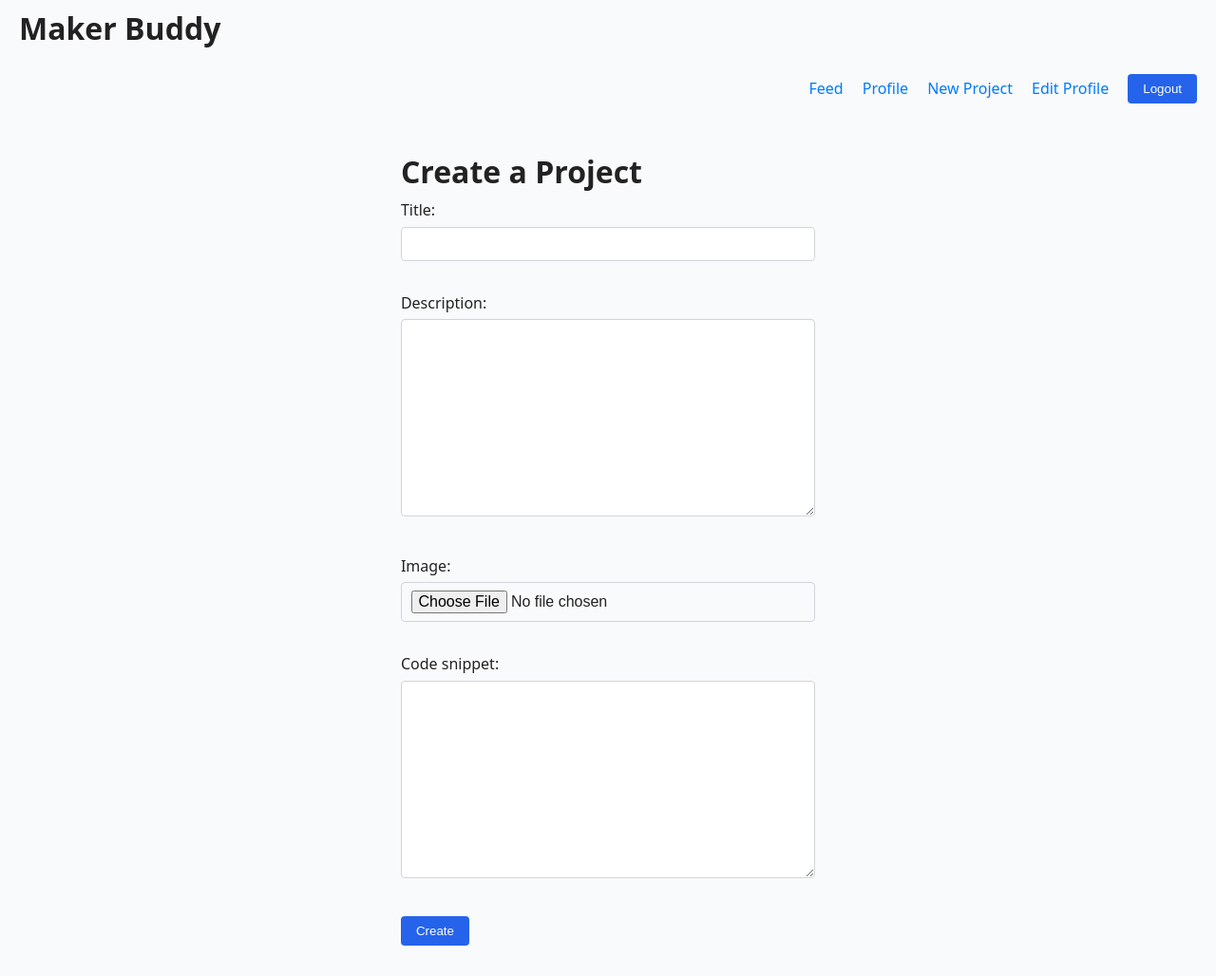
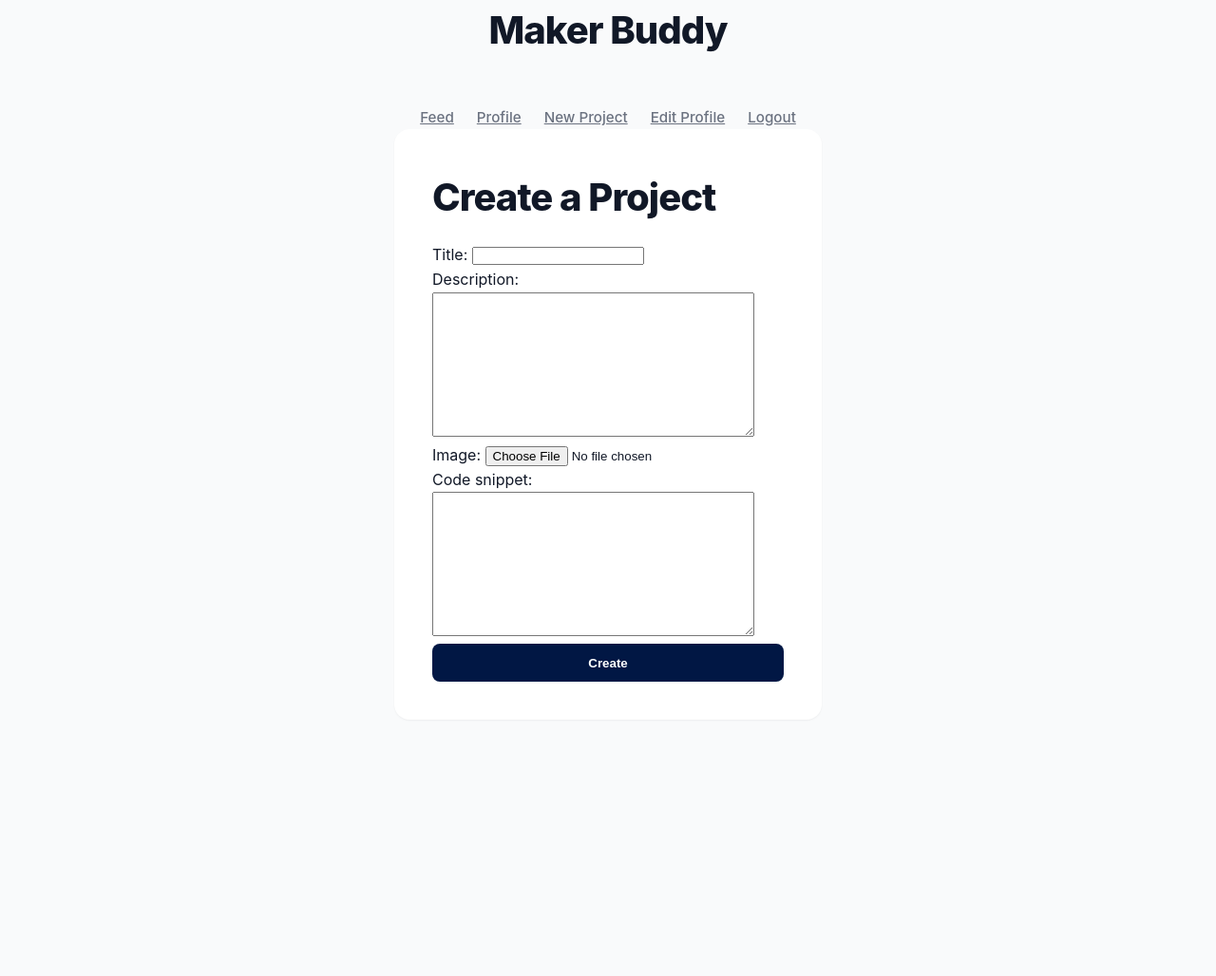
Before and after one commit to cjvillar/Maker_Buddy, a Django app: page /projects/ in a window 1280 px wide. Shown: the whole page at 95% size. After the commit the page ends 718 px from the top, so only its background shows below. Run offline with Django 5.2, Linux system fonts and the light colour scheme; the visitor is signed in with stand-in values (Sample User, id 1).

Commit message:
updated styleing for nav and added projects detail

```diff
--- a/static/css/main.css
+++ b/static/css/main.css
@@ -1,228 +1,173 @@
-*,
-*::before,
-*::after {
+/* Base Reset  Variables */
+*, *::before, *::after {
   box-sizing: border-box;
   margin: 0;
   padding: 0;
 }
 
-html {
-  font-size: 16px;
+:root {
+  --primary: #011744;
+  --primary-hover: #1d4ed8;
+  --bg-body: #f9fafb;
+  --bg-card: #ffffff;
+  --text-main: #111827;
+  --text-muted: #6b7280;
+  --border-color: #e5e7eb;
+  --radius-md: 16px;
+  --radius-sm: 8px;
+  --shadow-sm: 0 1px 2px rgba(0,0,0,0.05);
+  --shadow-md: 0 10px 15px -3px rgba(0,0,0,0.1);
 }
 
 body {
-  font-family: system-ui, -apple-system, BlinkMacSystemFont, "Segoe UI",
-               Roboto, Oxygen, Ubuntu, Cantarell, "Open Sans", "Helvetica Neue",
-               sans-serif;
+  font-family: 'Inter', system-ui, -apple-system, sans-serif;
   line-height: 1.6;
-  color: #222;
-  background-color: #f9fafb;
+  color: var(--text-main);
+  background-color: var(--bg-body);
+  display: flex;
+  flex-direction: column;
+  align-items: center;
+  min-height: 100vh;
+}
+
+/* Layout  */
+.container {
+  width: 100%;
+  max-width: 650px;
+  padding: 0 1.5rem;
+  display: flex;
+  flex-direction: column;
+  align-items: center;
+  text-align: center;
+}
+
+header {
+  width: 100%;
+  background: #ffffff;
+  border-bottom: 1px solid var(--border-color);
+  padding: 2rem 0;
+  display: flex;
+  justify-content: center;
+}
+
+main {
+  width: 100%;
+  display: flex;
+  flex-direction: column;
+  align-items: center;
+  padding: 3rem 0;
+}
+
+/* Nav/Logo */
+.logo {
+  margin-bottom: 1rem;
+}
+
+.logo img {
+  width: 80px;
+  height: 80px;
+  border-radius: 50%;
+  object-fit: cover;
+  border: 3px solid white;
+  box-shadow: var(--shadow-sm);
+}
+
+.nav {
+  display: flex;
+  justify-content: center;
+  gap: 1.5rem;
+  margin-top: 1rem;
+}
+
+.nav a {
+  font-weight: 500;
+  color: var(--text-muted);
+  font-size: 0.95rem;
 }
 
 
-/* layout */
-.logo {
-  display: flex;
-  justify-content: left;
-  margin-left: 20px;
-  margin-top: 10px;
+/* Typography */
+h1, h2, h3 {
+  color: var(--text-main);
+  font-weight: 800;
+  letter-spacing: -0.025em;
+  margin-bottom: 1rem;
+}
+
+h1 { font-size: 2.5rem; }
+h2 { font-size: 1.75rem; }
+
+.bio {
+  font-size: 1.2rem;
+  color: var(--text-muted);
+  margin-bottom: 2rem;
+  max-width: 500px;
+}
+
+/* Projects Feed */
+.project-card {
+  width: 100%;
+  background: var(--bg-card);
+  border: 1px solid var(--border-color);
+  padding: 2rem;
+  margin-bottom: 2.5rem;
+  border-radius: var(--radius-md);
+  box-shadow: var(--shadow-sm);
+  transition: all 0.3s ease;
+  text-align: left;
+}
+
+.project-card:hover {
+  transform: translateY(-5px);
+  box-shadow: var(--shadow-md);
+}
+
+.project-card img {
+  width: 100%;
+  border-radius: var(--radius-sm);
+  margin-bottom: 1.5rem;
+}
+
+/* Code Blocks */
+.project-code pre {
+  background: #0f172a;
+  color: #38bdf8;
+  padding: 1.25rem;
+  border-radius: var(--radius-sm);
+  text-align: left; /* Code left-aligned TODO figure best look */
+  font-size: 0.85rem;
+  overflow-x: auto;
+}
+
+/* Forms / Buttons */
+form {
+  width: 100%;
+  max-width: 450px;
+  background: white;
+  padding: 2.5rem;
+  border-radius: var(--radius-md);
+  box-shadow: var(--shadow-sm);
+  text-align: left; /* Keep form labels left-aligned */
+}
+
+button, .btn {
+  width: 100%;
+  padding: 0.8rem 1.5rem;
+  background-color: var(--primary);
+  color: white;
+  border-radius: var(--radius-sm);
+  font-weight: 600;
+  border: none;
+  cursor: pointer;
+  justify-content: center;
+  transition: opacity 0.2s;
+}
+
+button:hover {
+  opacity: 0.9;
 }
 
 
-.container {
-  display: flex;
-  justify-content: center;
-  align-items: center;
-
-}
-
-header {
-  background: #ffffff;
-  border-bottom: 1px solid #e5e7eb;
-}
-
-main {
-  padding: 2rem 0;
-}
-
-/* NavBar */
-.nav {
-  display: flex;
-  align-items: center;
-  justify-content: right;
-   gap: 20px;
-   margin: 20px;
-}
-
-img {
-  width:150px;
-  height:auto;
-  border-radius:50%;
-}
-
-.nav a:hover {
-  text-decoration: underline;
-}
-
-.nav-actions {
-  display: flex;
-  align-items: center;
-  gap: 0.75rem;
-}
-
-
-
-
-
-
-/* typography */
-
-h1, h2, h3 {
-  line-height: 1.25;
-  margin-bottom: 0.5rem;
-}
-
-h1 {
-  font-size: 2rem;
-}
-
-h2 {
-  font-size: 1.5rem;
-}
-
-p {
-  margin-bottom: 1rem;
-}
-
-a {
-  color: #007bff;
-  text-decoration: none;
-}
-
-a:focus,
-a:hover {
-  text-decoration: underline;
-  color: #0056b3;
-}
-
-a:active {
-  color:  #f03b04;
-}
-
-/* profile  */
-.bio {
-   font-size: 1.1rem;
-   font-style: normal;
-}
-
-
-/* Projects Feed */
-
-.project-card {
-    border: 1px solid #ddd;
-    padding: 1rem;
-    margin-bottom: 1.5rem;
-    border-radius: 8px;
-}
-
-.project-card img {
-    max-width: 100%;
-    border-radius: 4px;
-}
-
-
-.project-detail img {
-    max-width: 100%;
-    margin: 1rem 0;
-}
-
-.project-code pre {
-    background: #111;
-    color: #0f0;
-    padding: 1rem;
-    overflow-x: auto;
-}
-
-
-/* forms */
-
-form {
-  max-width: 500px;
-  align-items: center;
-}
-
-.signUpContainer {
-  display: flex;
-  justify-content: center;
-  align-items: center;
-
-}
-
-label {
-  display: block;
-  font-weight: 500;
-  margin-bottom: 0.25rem;
-}
-
-input,
-textarea,
-select {
-  width: 100%;
-  padding: 0.5rem 0.6rem;
-  border: 1px solid #d1d5db;
-  border-radius: 4px;
-  margin-bottom: 1rem;
-  font-size: 1rem;
-}
-
-input:focus,
-textarea:focus,
-select:focus {
-  outline: none;
-  border-color: #2563eb;
-}
-
-/*buttons */
-
-button,
-.btn {
-  display: inline-block;
-  padding: 0.5rem 1rem;
-  background-color: #2563eb;
-  color: #ffffff;
-  border: none;
-  border-radius: 4px;
-  font-weight: 500;
-  cursor: pointer;
-  text-decoration: none;
-}
-
-button:hover,
-.btn:hover {
-  background-color: #1e40af;
-}
-
-.btn-secondary {
-  background-color: #6b7280;
-}
-
-.btn-secondary:hover {
-  background-color: #4b5563;
-}
-
-
-.text-muted {
-  color: #6b7280;
-}
-
-.text-center {
-  text-align: center;
-}
-
-.mt-1 { margin-top: 0.5rem; }
-.mt-2 { margin-top: 1rem; }
-.mt-3 { margin-top: 2rem; }
-
-.mb-1 { margin-bottom: 0.5rem; }
-.mb-2 { margin-bottom: 1rem; }
-.mb-3 { margin-bottom: 2rem; }
+/* Utils */
+.text-muted { color: var(--text-muted); }
+.mt-3 { margin-top: 3rem; }
--- a/templates/maker_projects/project_detail.html
+++ b/templates/maker_projects/project_detail.html
@@ -25,7 +25,7 @@
     <p>{{ project.description }}</p>
   </section>
 
-  {% if project.code_snippet %}
+  {% if project.code_snipet %}
     <section class="project-code">
       <h2>Code</h2>
       <pre><code>{{ project.code_snippet }}</code></pre>
--- a/templates/navbar.html
+++ b/templates/navbar.html
@@ -6,10 +6,12 @@
   <a href="{% url 'accounts:profile' user.username %}">Profile</a>
   <a href="{% url 'maker_projects:create' %}">New Project</a>
   <a href="{% url 'accounts:edit_profile' %}">Edit Profile</a>
-    <form method="post" action="{% url 'logout' %}">
+  <form method="post" action="{% url 'logout' %}" style="display:none;">
     {% csrf_token %}
-      <button type="submit">Logout</button>
   </form>
+  <a href="#" onclick="document.getElementById('logout-form').submit(); return false;">
+    Logout
+  </a>
 
   {% else %}
   <a href="{% url 'login' %}">Login</a>
```
Lines whose indentation alone changed are shown as unchanged.
